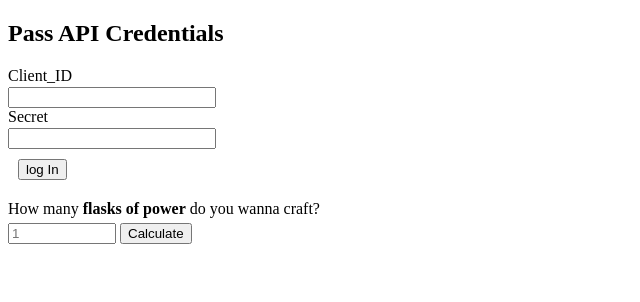
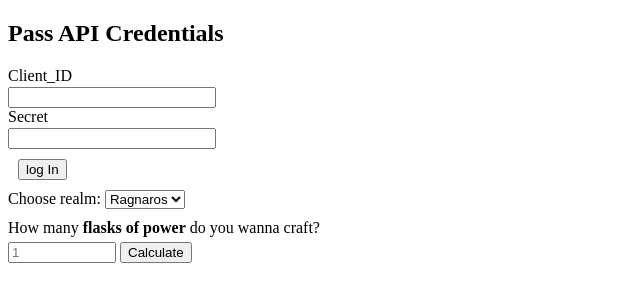
Before and after one commit to Presst0n/flask-of-power-calculator, a plain HTML site: page index.html in a window 1280 px wide. Shown: the whole page, without its empty margins (0-640 px from the left). Drawn offline with nearby package versions, Linux system fonts and the light colour scheme.

Commit message:
added chosing realm feature

```diff
--- a/index.html
+++ b/index.html
@@ -27,6 +27,27 @@
         <button id="log-in" type="click">log In</button>
     </div>
 
+    <!-- <form>
+        <label for="cars">Choose realm:</label>
+        <select name="cars" id="cars">
+
+          <option value="1306">Kazzak</option>
+          <option value="3682">Ragnaros</option>
+
+        </select>
+        <br><br>
+        <input type="submit" value="Submit">
+    </form> -->
+
+    <div id="realm-container">
+        <label for="cars">Choose realm:</label>
+
+        <select id="realms">
+          <option value="1305">Kazzak</option>
+          <option value="3682" selected="selected">Ragnaros</option>
+        </select>
+    </div>
+
     <span>How many <b>flasks of power</b> do you wanna craft?</span>
     <input type="number" placeholder="1" id="number-of-flasks">
     <button type="button" id="calculate">Calculate</button>
--- a/js/main.js
+++ b/js/main.js
@@ -115,6 +115,10 @@ const getAuctionHouseData = async (token, tokenType) => {
         ul.removeChild(ul.lastElementChild);
     }
 
+    let selectedRealm = document.getElementById('realms').value;
+    // let selectedRealm = realms.o;
+
+    //console.log(realms);
     try {
         // const response = await fetch('https://eu.battle.net/oauth/token', {
         //     method: 'POST',
@@ -124,7 +128,7 @@ const getAuctionHouseData = async (token, tokenType) => {
         //     }
         // });
         // const data = await response.json();
-        const auctionsData = await fetch(`https://eu.api.blizzard.com/data/wow/connected-realm/3682/auctions?namespace=dynamic-eu`, {
+        const auctionsData = await fetch(`https://eu.api.blizzard.com/data/wow/connected-realm/${selectedRealm}/auctions?namespace=dynamic-eu`, {
             method: 'GET',
             headers: {
                 'Authorization': tokenType + ' ' + token,
```
